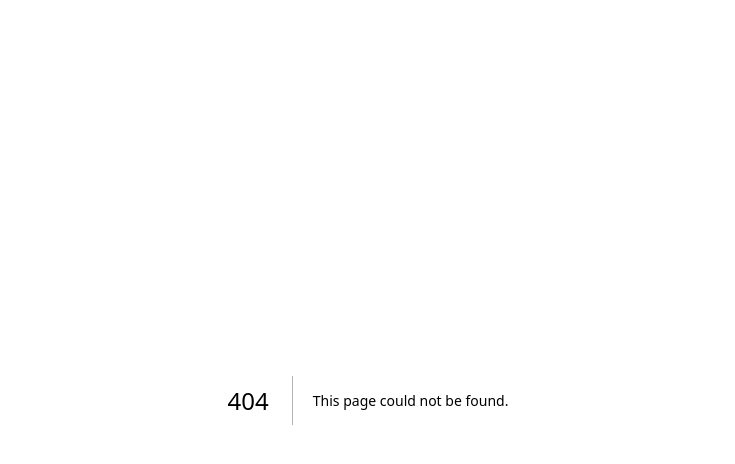
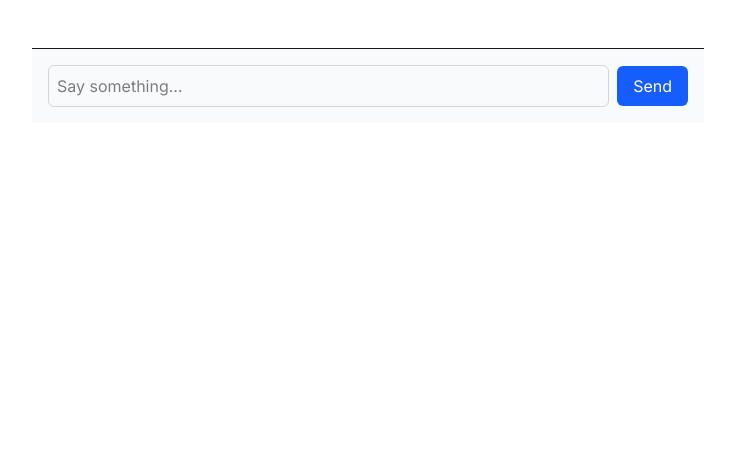
Before and after one commit to takzen/ai-chat-app-nextjs-sdk, a Next.js app: page /chat in a window 1280 px wide. Before the commit this address had no page. Shown: the top 464 px of the page, without its empty margins (272-1007 px from the left). Built offline with nearby package versions, Linux system fonts and the light colour scheme; sample sign-in values are in the browser's storage.

Commit message:
feat: Implement streaming text chat using latest Vercel AI SDK

```diff
--- /dev/null
+++ b/app/(protected)/chat/page.tsx
@@ -0,0 +1,64 @@
+// app/(protected)/chat/page.tsx
+'use client';
+
+import { useChat } from '@ai-sdk/react'; // NOWY, POPRAWNY IMPORT
+import { useRouter } from 'next/navigation';
+import { useEffect, useRef } from 'react';
+import { useAuth } from '../../contexts/AuthContext';
+
+export default function ChatPage() {
+  const { authState } = useAuth();
+  const router = useRouter();
+  const messagesEndRef = useRef<HTMLDivElement>(null);
+
+  useEffect(() => {
+    if (authState === 'unauthenticated') router.push('/');
+  }, [authState, router]);
+
+  // Używamy nowego haka z @ai-sdk/react
+  const { messages, input, setInput, handleSubmit, isLoading } = useChat();
+
+  useEffect(() => {
+    messagesEndRef.current?.scrollIntoView({ behavior: 'smooth' });
+  }, [messages]);
+
+  if (authState !== 'authenticated') {
+    return <div className="flex h-screen items-center justify-center">Loading...</div>;
+  }
+
+  return (
+    <div className="flex flex-col w-full max-w-2xl mx-auto h-full bg-white">
+      <div className="flex-1 overflow-y-auto p-6 space-y-4">
+        {/* Nowy hak 'useChat' zwraca prostszą strukturę wiadomości */}
+        {messages.map(m => (
+          <div key={m.id} className={`flex ${m.role === 'user' ? 'justify-end' : 'justify-start'}`}>
+            <div className={`whitespace-pre-wrap max-w-lg rounded-lg px-4 py-2 shadow ${
+              m.role === 'user' ? 'bg-blue-600 text-white' : 'bg-gray-200 text-gray-900'
+            }`}>
+              <span className="font-bold block">{m.role === 'user' ? 'You' : 'AI'}</span>
+              {m.content}
+            </div>
+          </div>
+        ))}
+        <div ref={messagesEndRef} />
+      </div>
+
+      <form onSubmit={handleSubmit} className="p-4 border-t bg-gray-50 flex items-center gap-2">
+        <input
+          value={input}
+          onChange={(e) => setInput(e.target.value)} // Używamy setInput
+          placeholder="Say something..."
+          className="w-full rounded-md border border-gray-300 p-2 text-black"
+          disabled={isLoading}
+        />
+        <button
+          type="submit"
+          disabled={isLoading}
+          className="rounded-md bg-blue-600 px-4 py-2 text-white disabled:opacity-50"
+        >
+          Send
+        </button>
+      </form>
+    </div>
+  );
+}
--- /dev/null
+++ b/app/api/chat/route.tsx
@@ -0,0 +1,20 @@
+// app/api/chat/route.ts
+import { google } from '@ai-sdk/google'; // ZMIANA: Używamy dostawcy Google
+import { convertToCoreMessages, streamText, type CoreMessage } from 'ai';
+
+export const runtime = 'edge';
+
+export async function POST(req: Request) {
+  const { messages }: { messages: CoreMessage[] } = await req.json();
+
+  const result = await streamText({
+    model: google('gemini-2.5-flash'), // ZMIANA: Używamy naszego modelu Google
+    system: 'You are a helpful assistant.', // Ten prompt jest opcjonalny, ale pomaga modelowi
+    messages: messages,
+  });
+
+  // Używamy DOKŁADNIE tej samej funkcji zwrotnej, co w Twoim szablonie,
+  // ponieważ jest ona wymagana przez hak useChat z @ai-sdk/react.
+  // Nazwa toAIStreamResponse jest już niepoprawna dla tej wersji.
+  return result.toAIStreamResponse();
+}
--- a/package.json
+++ b/package.json
@@ -9,6 +9,8 @@
     "lint": "eslint"
   },
   "dependencies": {
+    "@ai-sdk/google": "^2.0.24",
+    "@ai-sdk/react": "^2.0.81",
     "ai": "^5.0.81",
     "next": "16.0.0",
     "react": "19.2.0",
```
Also changed, not shown: 1 other file (tests, documents, lock files or other folders).
